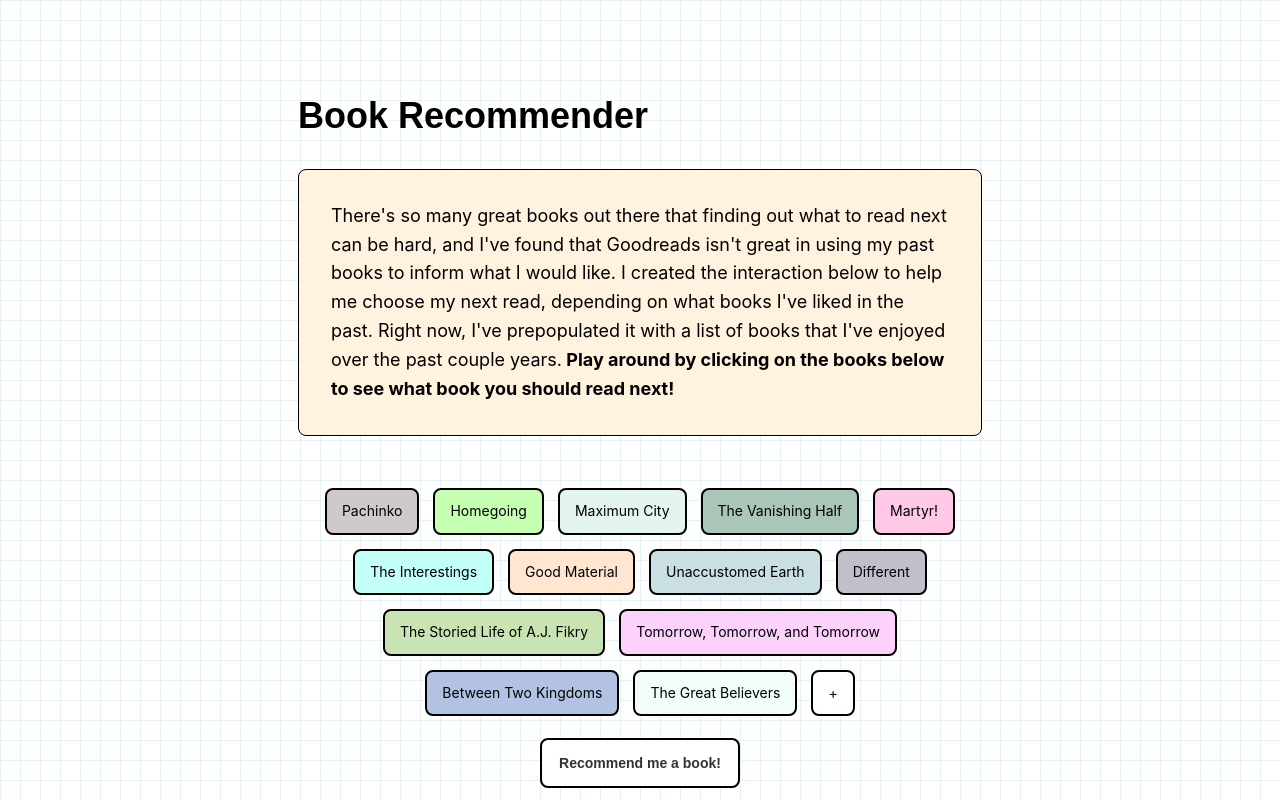
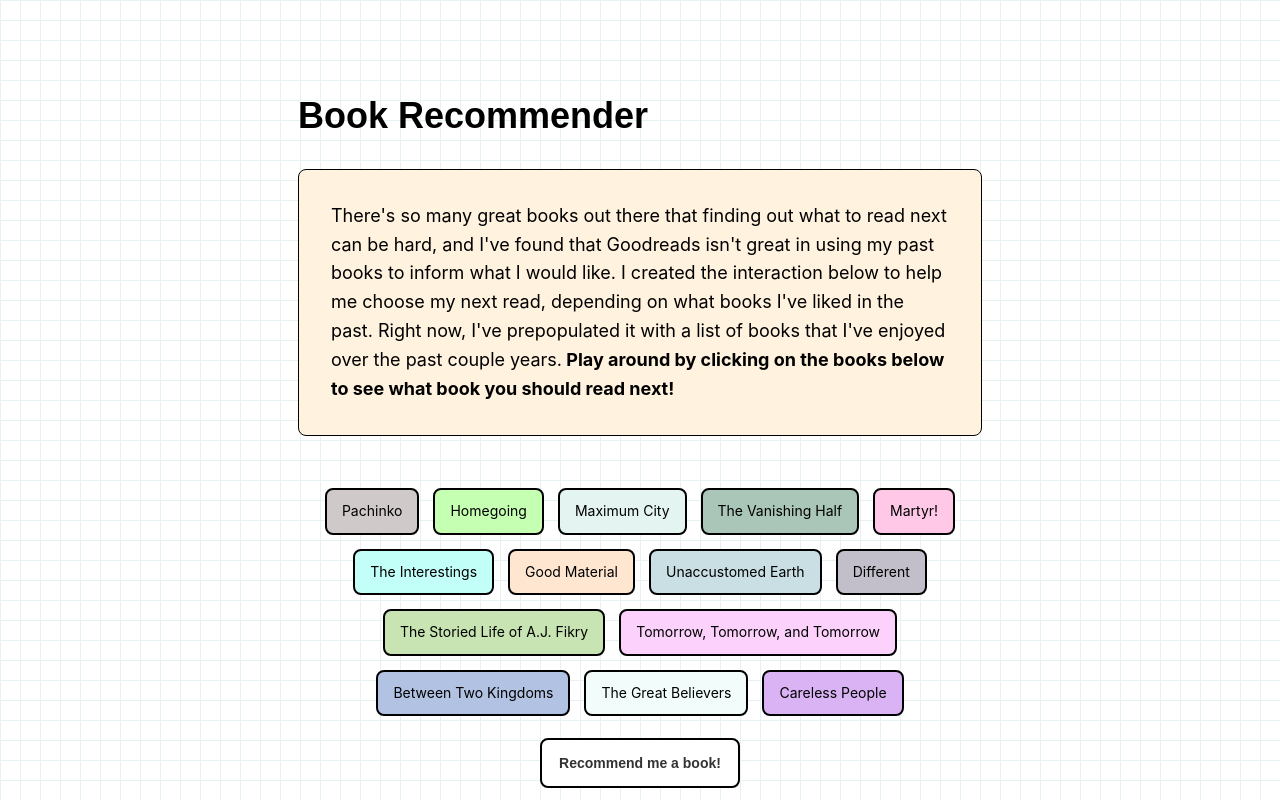
Before and after one commit to iamrita/personalwebsite, a Next.js app: page /posts/recommend in a window 1280 px wide. Shown: the top 800 px of the page. Built offline with nearby package versions, Linux system fonts and the light colour scheme; a web font is replaced by a local one.

Commit message:
right key

```diff
--- a/pages/posts/activities.js
+++ b/pages/posts/activities.js
@@ -45,7 +45,7 @@ const sportsMap = {
   Tennis: "/images/tennis-paris.png",
   Volleyball: "/images/volleyball-paris.png",
 };
-
+// test
 const daysOfWeek = ["S", "M", "T", "W", "T", "F", "S"];
 
 export default function Activities() {
--- a/pages/posts/recommend.js
+++ b/pages/posts/recommend.js
@@ -71,6 +71,7 @@ export default function Recommendation() {
     "Tomorrow, Tomorrow, and Tomorrow",
     "Between Two Kingdoms",
     "The Great Believers",
+    "Careless People",
   ]);
 
   const [selectedBooks, setSelectedBooks] = useState([]);
@@ -181,22 +182,6 @@ export default function Recommendation() {
             </motion.div>
           );
         })}
-        <motion.div
-          whileHover={{ scale: 1.15 }}
-          whileTap={{ width: "200px" }}
-          style={{
-            border: `2px solid black`,
-            backgroundColor: "white",
-            color: "black",
-            margin: "2px",
-            padding: "10px 15px",
-            borderRadius: "8px",
-            cursor: "pointer",
-            fontSize: "14px",
-          }}
-        >
-          +
-        </motion.div>
       </div>
       <div
         style={{
```
